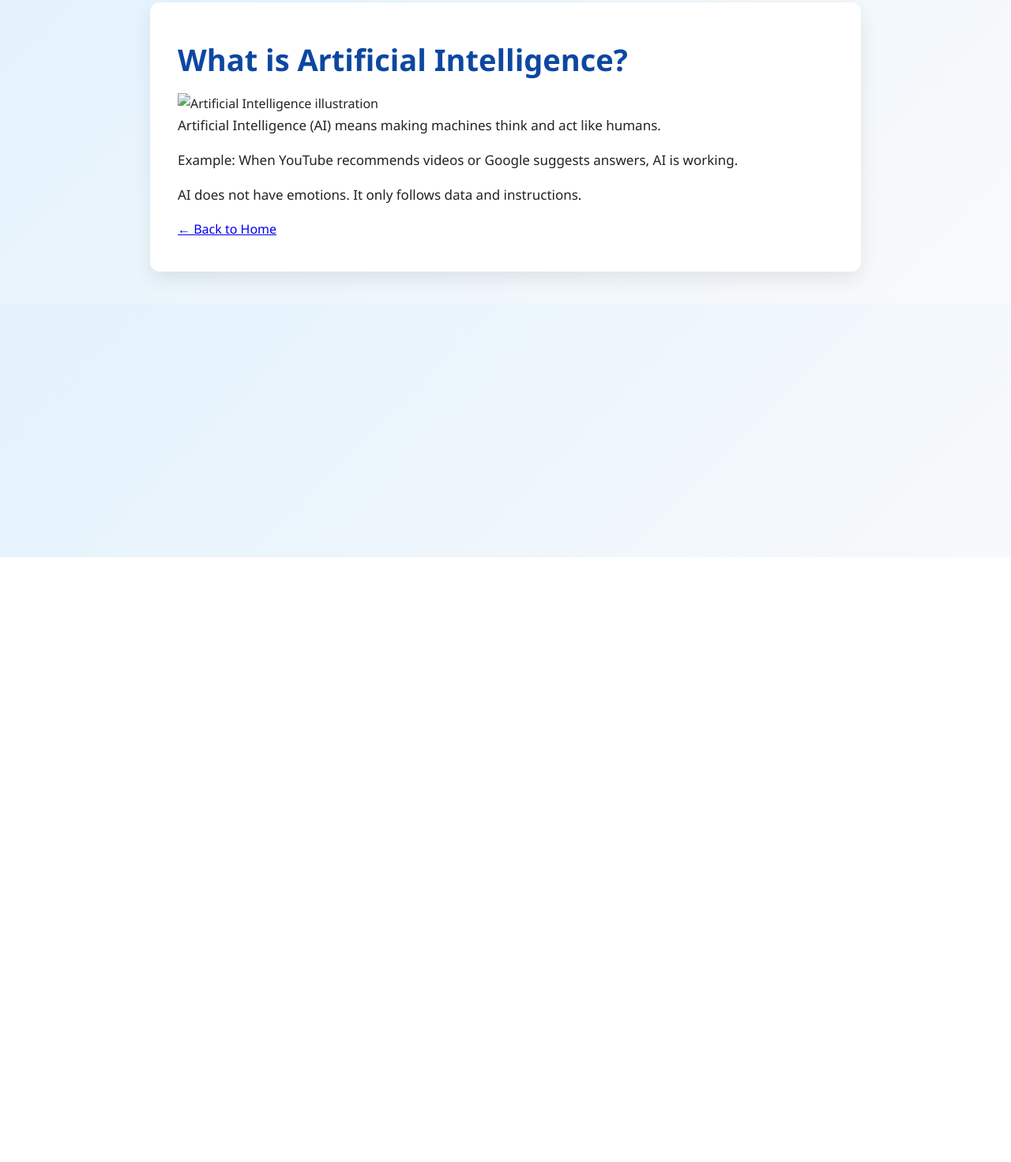
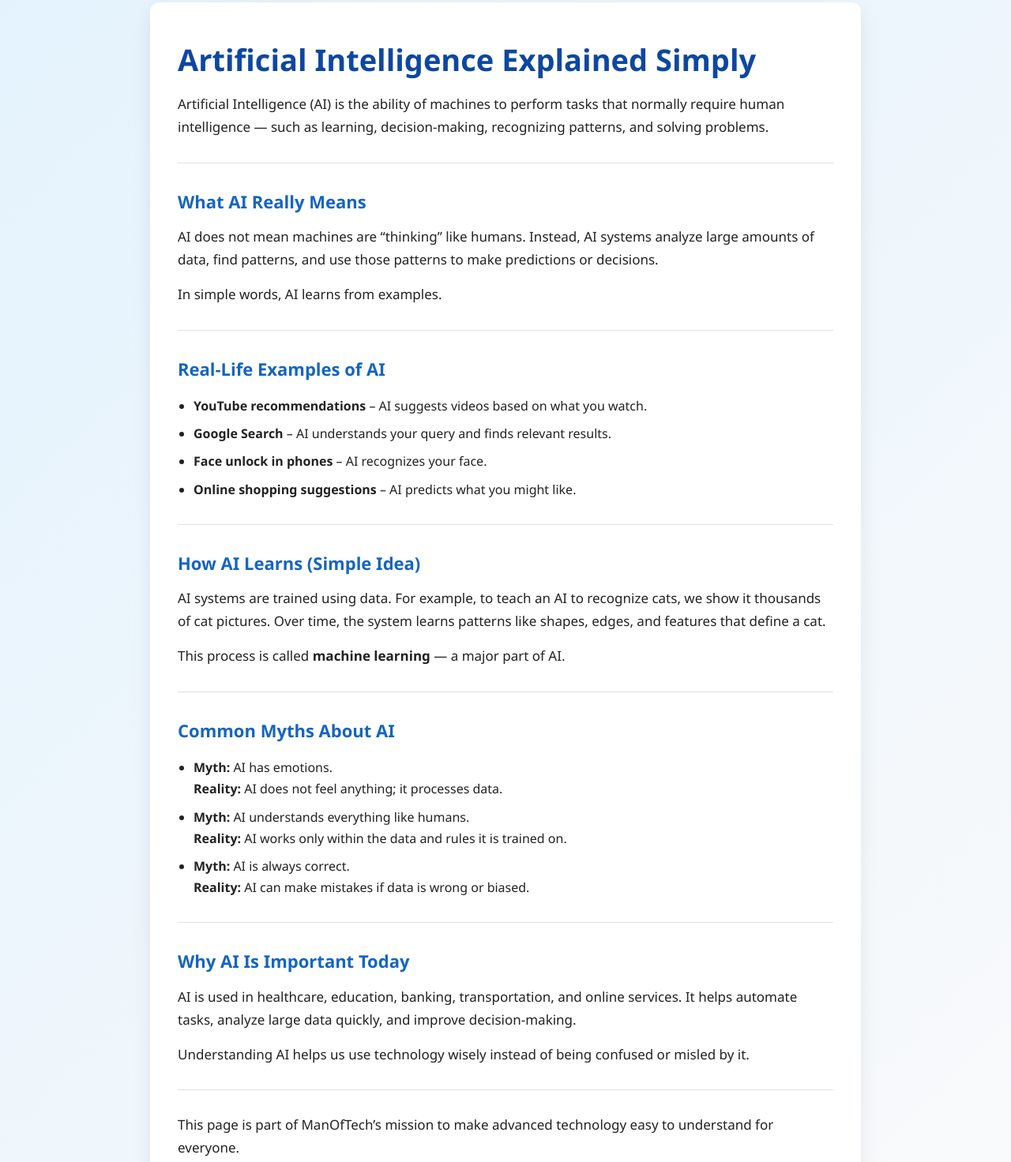
Before and after one commit to abishek1111/manoftech, a plain HTML site: page ai.html in a window 1280 px wide. Shown: the part 94-1566 px from the top of the page at 79% size. Before the commit the page ends 800 px from the top, so only its background shows below. Drawn offline with Linux system fonts and the light colour scheme.

Commit message:
upgrade AI page content

```diff
--- a/ai.html
+++ b/ai.html
@@ -16,22 +16,89 @@
 
 <div class="container">
 
-<h1>What is Artificial Intelligence?</h1>
-<img src="./images/ai.png" alt="Artificial Intelligence illustration" width="100%">
+<h1>Artificial Intelligence Explained Simply</h1>
 
 <p>
-Artificial Intelligence (AI) means making machines think and act like humans.
+Artificial Intelligence (AI) is the ability of machines to perform tasks
+that normally require human intelligence — such as learning, decision-making,
+recognizing patterns, and solving problems.
+</p>
+
+<hr>
+
+<h3>What AI Really Means</h3>
+
+<p>
+AI does not mean machines are “thinking” like humans. Instead, AI systems
+analyze large amounts of data, find patterns, and use those patterns to make
+predictions or decisions.
 </p>
 
 <p>
-Example: When YouTube recommends videos or Google suggests answers, AI is working.
+In simple words, AI learns from examples.
+</p>
+
+<hr>
+
+<h3>Real-Life Examples of AI</h3>
+
+<ul>
+    <li><strong>YouTube recommendations</strong> – AI suggests videos based on what you watch.</li>
+    <li><strong>Google Search</strong> – AI understands your query and finds relevant results.</li>
+    <li><strong>Face unlock in phones</strong> – AI recognizes your face.</li>
+    <li><strong>Online shopping suggestions</strong> – AI predicts what you might like.</li>
+</ul>
+
+<hr>
+
+<h3>How AI Learns (Simple Idea)</h3>
+
+<p>
+AI systems are trained using data. For example, to teach an AI to recognize
+cats, we show it thousands of cat pictures. Over time, the system learns
+patterns like shapes, edges, and features that define a cat.
 </p>
 
 <p>
-AI does not have emotions. It only follows data and instructions.
+This process is called <strong>machine learning</strong> — a major part of AI.
 </p>
 
-<a href="index.html">← Back to Home</a>
+<hr>
+
+<h3>Common Myths About AI</h3>
+
+<ul>
+    <li><strong>Myth:</strong> AI has emotions.<br>
+        <strong>Reality:</strong> AI does not feel anything; it processes data.</li>
+
+    <li><strong>Myth:</strong> AI understands everything like humans.<br>
+        <strong>Reality:</strong> AI works only within the data and rules it is trained on.</li>
+
+    <li><strong>Myth:</strong> AI is always correct.<br>
+        <strong>Reality:</strong> AI can make mistakes if data is wrong or biased.</li>
+</ul>
+
+<hr>
+
+<h3>Why AI Is Important Today</h3>
+
+<p>
+AI is used in healthcare, education, banking, transportation, and online
+services. It helps automate tasks, analyze large data quickly, and improve
+decision-making.
+</p>
+
+<p>
+Understanding AI helps us use technology wisely instead of being confused or
+misled by it.
+</p>
+
+<hr>
+
+<p>
+This page is part of ManOfTech’s mission to make advanced technology easy to
+understand for everyone.
+</p>
 
 </div>
 
```
